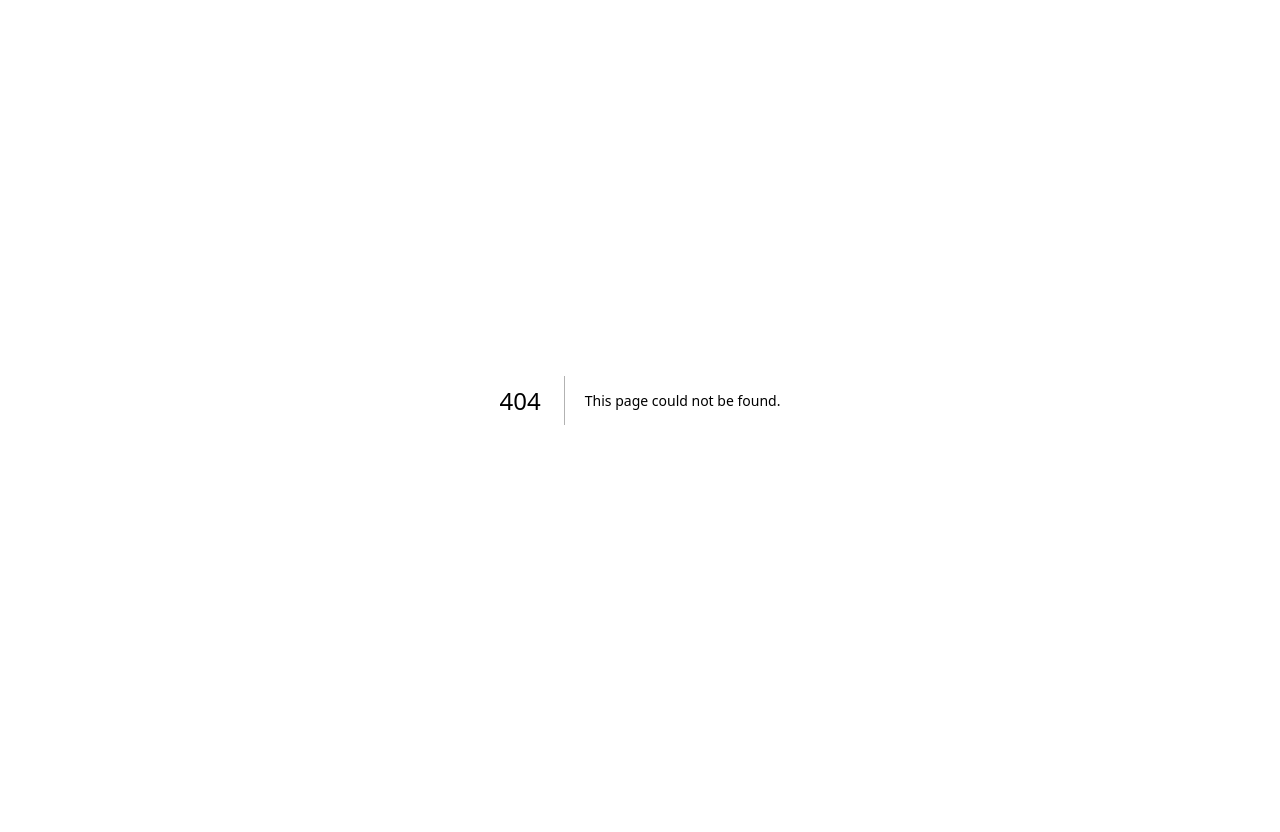
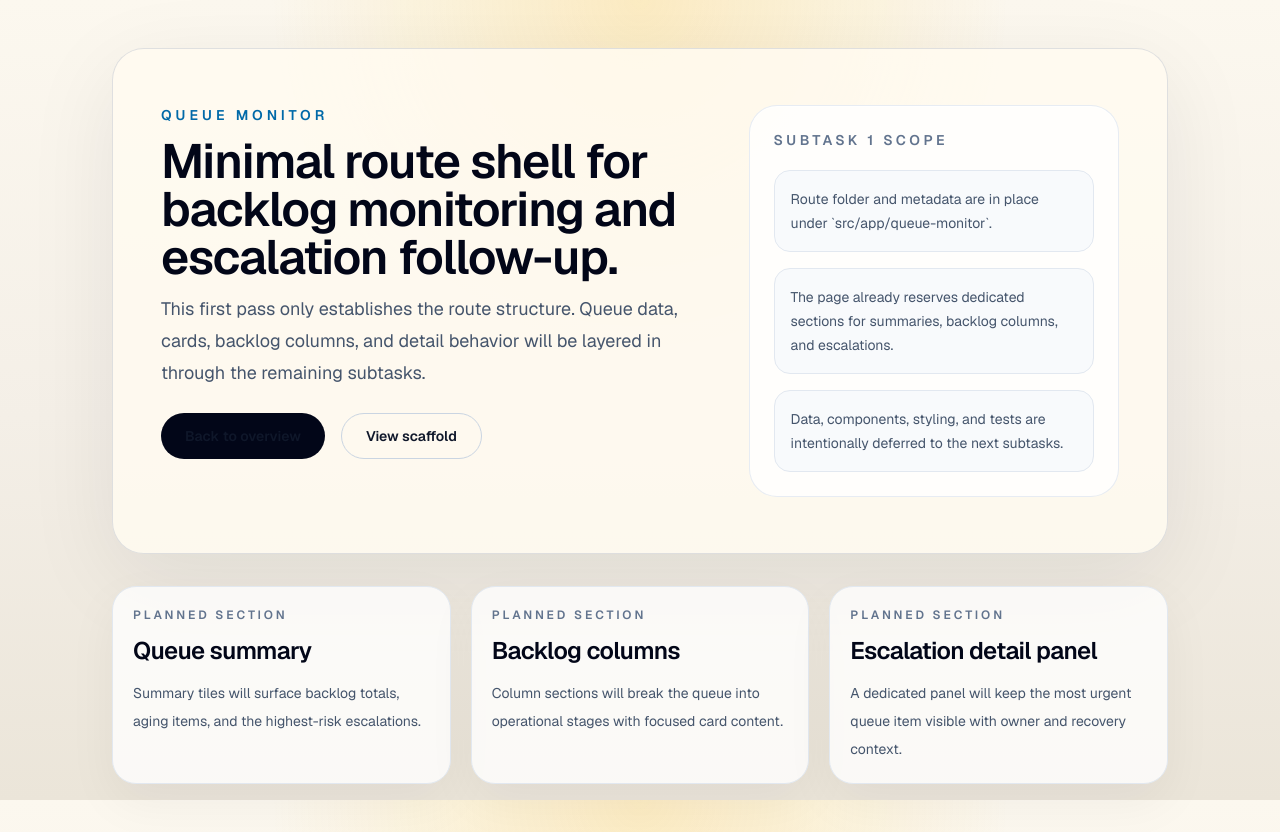
Before and after one commit to iamasx/api-test, a Next.js app: page /queue-monitor in a window 1280 px wide. Before the commit this address had no page. Before the commit the page ends 800 px from the top, so only its background shows below. Built offline with nearby package versions, Linux system fonts and the light colour scheme.

Commit message:
feat: add queue monitor route shell

```diff
--- /dev/null
+++ b/src/app/queue-monitor/page.tsx
@@ -0,0 +1,116 @@
+import type { Metadata } from "next";
+import Link from "next/link";
+
+export const metadata: Metadata = {
+  title: "Queue Monitor",
+  description:
+    "Initial route shell for monitoring queue backlog columns, summaries, and escalation details.",
+};
+
+const shellSections = [
+  {
+    title: "Queue summary",
+    description:
+      "Summary tiles will surface backlog totals, aging items, and the highest-risk escalations.",
+  },
+  {
+    title: "Backlog columns",
+    description:
+      "Column sections will break the queue into operational stages with focused card content.",
+  },
+  {
+    title: "Escalation detail panel",
+    description:
+      "A dedicated panel will keep the most urgent queue item visible with owner and recovery context.",
+  },
+];
+
+export default function QueueMonitorPage() {
+  return (
+    <main className="mx-auto flex w-full max-w-6xl flex-1 flex-col gap-8 px-6 py-12 sm:px-10 lg:px-12">
+      <section className="overflow-hidden rounded-[2rem] border border-[var(--line)] bg-[var(--surface)] shadow-[0_24px_90px_rgba(15,23,42,0.08)]">
+        <div className="grid gap-8 px-6 py-10 sm:px-10 lg:grid-cols-[minmax(0,1.2fr)_minmax(18rem,0.8fr)] lg:px-12 lg:py-14">
+          <div className="space-y-6">
+            <div className="space-y-3">
+              <p className="text-sm font-semibold uppercase tracking-[0.28em] text-sky-700">
+                Queue Monitor
+              </p>
+              <h1 className="max-w-3xl text-4xl font-semibold tracking-tight text-slate-950 sm:text-5xl">
+                Minimal route shell for backlog monitoring and escalation follow-up.
+              </h1>
+              <p className="max-w-2xl text-lg leading-8 text-slate-600">
+                This first pass only establishes the route structure. Queue data,
+                cards, backlog columns, and detail behavior will be layered in
+                through the remaining subtasks.
+              </p>
+            </div>
+
+            <div className="flex flex-col gap-4 sm:flex-row">
+              <Link
+                href="/"
+                className="inline-flex items-center justify-center rounded-full bg-slate-950 px-6 py-3 text-sm font-semibold text-white transition hover:bg-slate-800"
+              >
+                Back to overview
+              </Link>
+              <a
+                href="#queue-monitor-shell"
+                className="inline-flex items-center justify-center rounded-full border border-slate-300 px-6 py-3 text-sm font-semibold text-slate-700 transition hover:border-slate-950 hover:text-slate-950"
+              >
+                View scaffold
+              </a>
+            </div>
+          </div>
+
+          <aside className="rounded-[1.75rem] border border-slate-200/80 bg-white/80 p-6 shadow-[inset_0_1px_0_rgba(255,255,255,0.75)]">
+            <p className="text-sm font-semibold uppercase tracking-[0.24em] text-slate-500">
+              Subtask 1 scope
+            </p>
+            <ul className="mt-5 space-y-4">
+              <li className="rounded-2xl border border-slate-200 bg-slate-50 px-4 py-4 text-sm leading-6 text-slate-600">
+                Route folder and metadata are in place under `src/app/queue-monitor`.
+              </li>
+              <li className="rounded-2xl border border-slate-200 bg-slate-50 px-4 py-4 text-sm leading-6 text-slate-600">
+                The page already reserves dedicated sections for summaries,
+                backlog columns, and escalations.
+              </li>
+              <li className="rounded-2xl border border-slate-200 bg-slate-50 px-4 py-4 text-sm leading-6 text-slate-600">
+                Data, components, styling, and tests are intentionally deferred
+                to the next subtasks.
+              </li>
+            </ul>
+          </aside>
+        </div>
+      </section>
+
+      <section
+        id="queue-monitor-shell"
+        aria-labelledby="queue-monitor-shell-heading"
+        className="grid gap-5 lg:grid-cols-3"
+      >
+        {shellSections.map((section) => (
+          <article
+            key={section.title}
+            className="rounded-[1.5rem] border border-slate-200 bg-white/78 p-5 shadow-[0_18px_50px_rgba(15,23,42,0.05)]"
+          >
+            <p className="text-xs font-semibold uppercase tracking-[0.24em] text-slate-500">
+              Planned section
+            </p>
+            <h2
+              id={
+                section.title === "Queue summary"
+                  ? "queue-monitor-shell-heading"
+                  : undefined
+              }
+              className="mt-3 text-2xl font-semibold tracking-tight text-slate-950"
+            >
+              {section.title}
+            </h2>
+            <p className="mt-3 text-sm leading-7 text-slate-600">
+              {section.description}
+            </p>
+          </article>
+        ))}
+      </section>
+    </main>
+  );
+}
```
